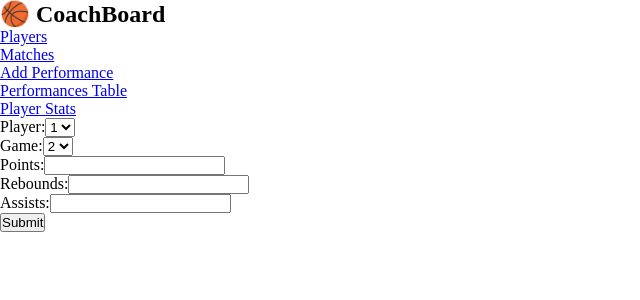
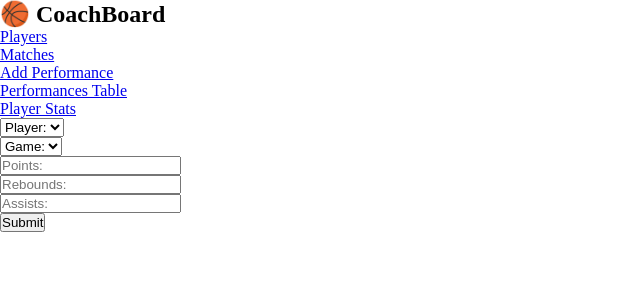
Before and after one commit to toska27/Coach_Board, a React (Create React App) app: page /add-performance in a window 1280 px wide. Shown: the top 300 px of the page, without its empty margins (0-640 px from the left). Built offline with nearby package versions, Linux system fonts and the light colour scheme.

Commit message:
added form

```diff
--- a/src/components/MatchForm.jsx
+++ b/src/components/MatchForm.jsx
@@ -1,36 +1,85 @@
+import { useState, useContext } from "react";
+import CoachContext from "../context/CoachContext";
+
 export default function MatchForm() {
+  const [opponent, setOpponent] = useState("");
+  const [location, setLocation] = useState("");
+  const [date, setDate] = useState("");
+  const [result, setResult] = useState("");
+  const [score, setScore] = useState("");
+
+  const { addMatch } = useContext(CoachContext);
+
+  function handleSubmit(e) {
+    e.preventDefault();
+
+    const newMatch = {
+      id: Date.now(),
+      opponent,
+      location,
+      date,
+      result,
+      score,
+    };
+
+    addMatch(newMatch);
+
+    setOpponent("");
+    setLocation("");
+    setDate("");
+    setResult("");
+    setScore("");
+  }
+
   return (
     <div>
-      <form>
+      <form onSubmit={handleSubmit}>
         <div>
-          <label htmlFor="name">Opponent:</label>
-          <input type="text" name="opponent" />
+          <input
+            type="text"
+            name="opponent"
+            placeholder="Opponent"
+            value={opponent}
+            onChange={(e) => setOpponent(e.target.value)}
+          />
         </div>
 
         <div>
-          <label htmlFor="location">Location:</label>
-          <select>
+          <select
+            value={location}
+            onChange={(e) => setLocation(e.target.value)}
+          >
+            <option>Location:</option>
             <option value="home">Home</option>
             <option value="away">Away</option>
           </select>
         </div>
 
         <div>
-          <label htmlFor="date">Date:</label>
-          <input type="date" name="date" />
+          <input
+            type="date"
+            name="date"
+            value={date}
+            onChange={(e) => setDate(e.target.value)}
+          />
         </div>
 
         <div>
-          <label htmlFor="result">Result:</label>
-          <select>
+          <select value={result} onChange={(e) => setResult(e.target.value)}>
+            <option>Result:</option>
             <option value="win">Win</option>
             <option value="lose">Lose</option>
           </select>
         </div>
 
         <div>
-          <label htmlFor="score">Score:</label>
-          <input type="text" name="score" />
+          <input
+            type="text"
+            name="score"
+            placeholder="Score:"
+            value={score}
+            onChange={(e) => setScore(e.target.value)}
+          />
         </div>
 
         <button type="submit">Submit</button>
--- a/src/components/PerformanceForm.jsx
+++ b/src/components/PerformanceForm.jsx
@@ -1,34 +1,93 @@
+import { useState, useContext } from "react";
+import CoachContext from "../context/CoachContext";
+
 export default function PerformanceForm() {
+  const [player, setPlayer] = useState("");
+  const [game, setGame] = useState("");
+  const [points, setPoints] = useState("");
+  const [rebounds, setRebounds] = useState("");
+  const [assists, setAssists] = useState("");
+
+  const { players, matches, addPerformance } = useContext(CoachContext);
+
+  function handleSubmit(e) {
+    e.preventDefault();
+
+    const newPerfomance = {
+      id: Date.now(),
+      player,
+      game,
+      points,
+      rebounds,
+      assists,
+    };
+
+    addPerformance(newPerfomance);
+
+    setPlayer("");
+    setGame("");
+    setPoints("");
+    setRebounds("");
+    setAssists("");
+  }
+
   return (
     <div>
-      <form>
+      <form onSubmit={handleSubmit}>
         <div>
-          <label htmlFor="player">Player:</label>
-          <select>
-            <option value="1">1</option>
+          <select value={player} onChange={(e) => handleSubmit(e.target.value)}>
+            <option>Player:</option>
+            {players.map((player) => {
+              return (
+                <option key={player.id} value={player.name}>
+                  {player.name}
+                </option>
+              );
+            })}
           </select>
         </div>
 
         <div>
-          <label htmlFor="location">Game:</label>
-          <select>
-            <option value="2">2</option>
+          <select value={game} onChange={(e) => handleSubmit(e.target.value)}>
+            <option>Game:</option>
+            {matches.map((match) => {
+              return (
+                <option key={match.id} value={match.opponent}>
+                  {match.opponent}
+                </option>
+              );
+            })}
           </select>
         </div>
 
         <div>
-          <label htmlFor="points">Points:</label>
-          <input type="number" name="points" />
+          <input
+            type="number"
+            name="points"
+            placeholder="Points:"
+            value={points}
+            onChange={(e) => setPoints(e.target.value)}
+          />
         </div>
 
         <div>
-          <label htmlFor="points">Rebounds:</label>
-          <input type="number" name="rebounds" />
+          <input
+            type="number"
+            name="rebounds"
+            placeholder="Rebounds:"
+            value={rebounds}
+            onChange={(e) => setRebounds(e.target.value)}
+          />
         </div>
 
         <div>
-          <label htmlFor="score">Assists:</label>
-          <input type="number" name="assists" />
+          <input
+            type="number"
+            name="assists"
+            placeholder="Assists:"
+            value={assists}
+            onChange={(e) => setAssists(e.target.value)}
+          />
         </div>
 
         <button type="submit">Submit</button>
```
